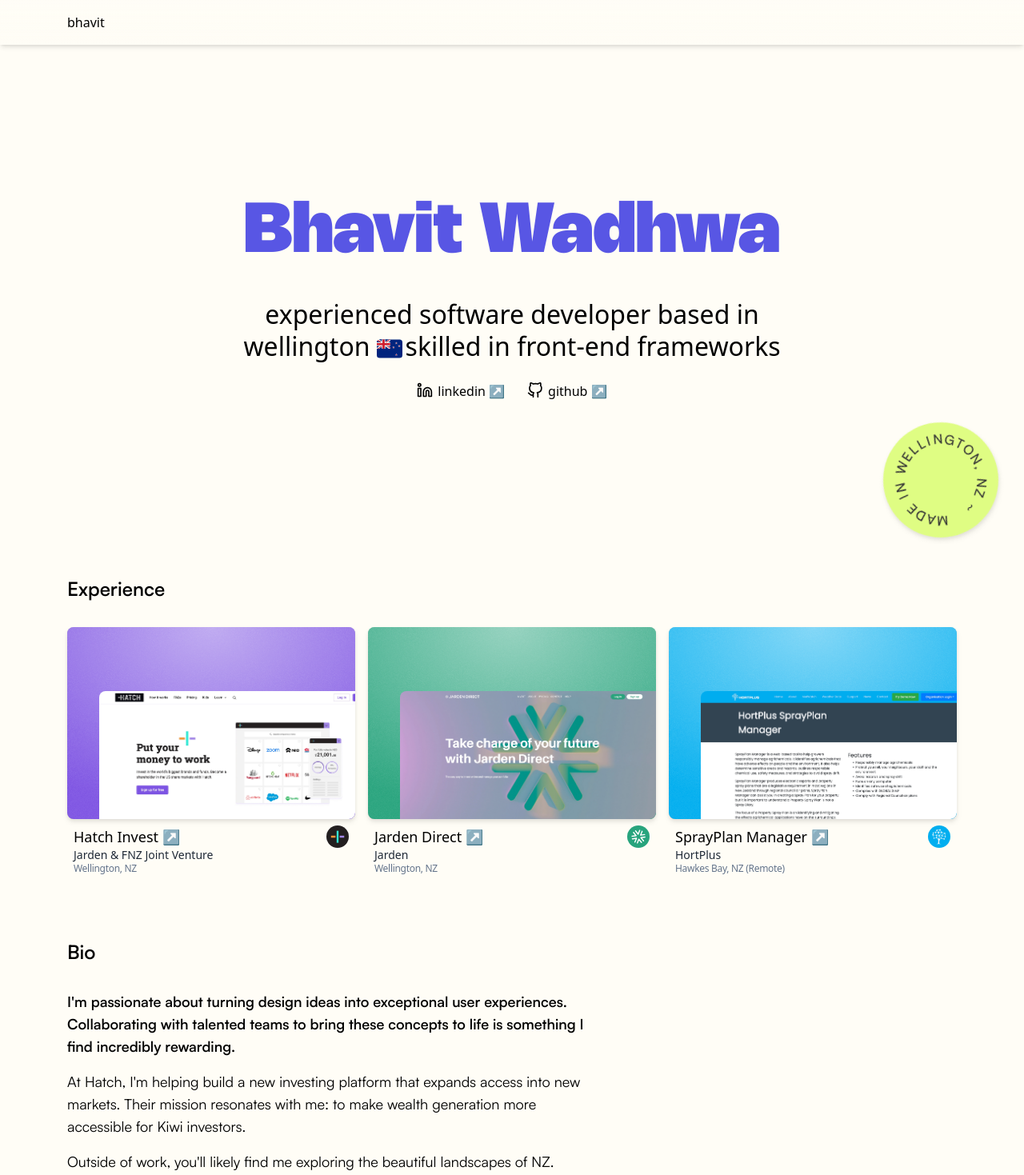
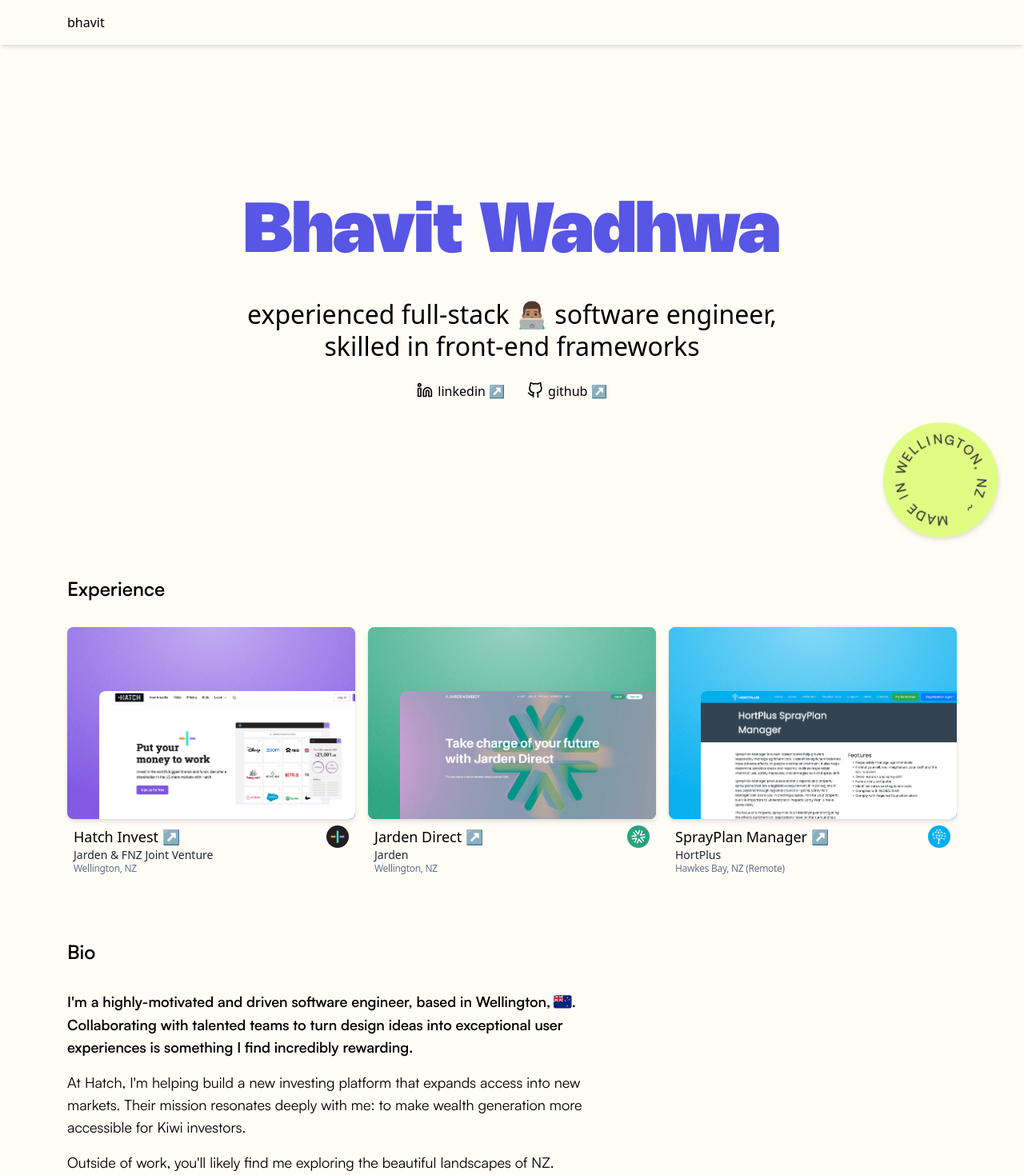
Before and after one commit to wa-bha/v2-personal-website, a Next.js app: page / in a window 1280 px wide. Shown: the top 1469 px of the page at 80% size. Built offline with nearby package versions, Linux system fonts and the light colour scheme.

Commit message:
fix: content adjustments on the home page and updating readme

```diff
--- a/src/app/page.tsx
+++ b/src/app/page.tsx
@@ -29,10 +29,8 @@
           </ExternalLink>
 
           <div className="px-10 md:pt-4 md:px-2 md:w-[48rem]">
-            <p className="align-baseline font-light text-center w-full text-[5vw] md:text-[2em] md:leading-tight">
-              experienced software developer based in wellington
-              <FlagNZ className="mx-1 md:ml-2 inline-flex h-[1em]" />
-              skilled in front-end frameworks
+            <p className="font-light text-center text-[5vw] md:text-[2em] md:leading-tight">
+              experienced full-stack 👨🏽‍💻 software engineer, skilled in front-end frameworks
             </p>
           </div>
 
@@ -81,16 +79,17 @@
           <h2>Bio</h2>
 
           <div className="pt-8 font-satoshi md:text-lg flex flex-col gap-4">
-            <p className="font-semibold">
-              I&apos;m passionate about turning design ideas into exceptional user experiences.
-              Collaborating with talented teams to bring these concepts to life is something I find
+            <p className="font-semibold align-baseline">
+              I&apos;m a highly-motivated and driven software engineer, based in Wellington,
+              <FlagNZ className="ml-1 mb-1 inline-flex h-[1.25em]" />. Collaborating with talented
+              teams to turn design ideas into exceptional user experiences is something I find
               incredibly rewarding.
             </p>
 
             <p>
               At Hatch, I&apos;m helping build a new investing platform that expands access into new
-              markets. Their mission resonates with me: to make wealth generation more accessible
-              for Kiwi investors.
+              markets. Their mission resonates deeply with me: to make wealth generation more
+              accessible for Kiwi investors.
             </p>
 
             <p>
--- a/src/components/icons/FlagNZ.tsx
+++ b/src/components/icons/FlagNZ.tsx
@@ -10,6 +10,7 @@
       role="img"
       preserveAspectRatio="xMidYMid meet"
     >
+      <title id="flagTitle">NZ</title>
       <path
         fill="#00247D"
         d="M32 5H4c-.205 0-.407.015-.604.045l-.004 1.754l-2.73-.004A3.984 3.984 0 0 0 0 9v18a4 4 0 0 0 4 4h28a4 4 0 0 0 4-4V9a4 4 0 0 0-4-4z"
```
Also changed, not shown: 1 other file (tests, documents, lock files or other folders).
